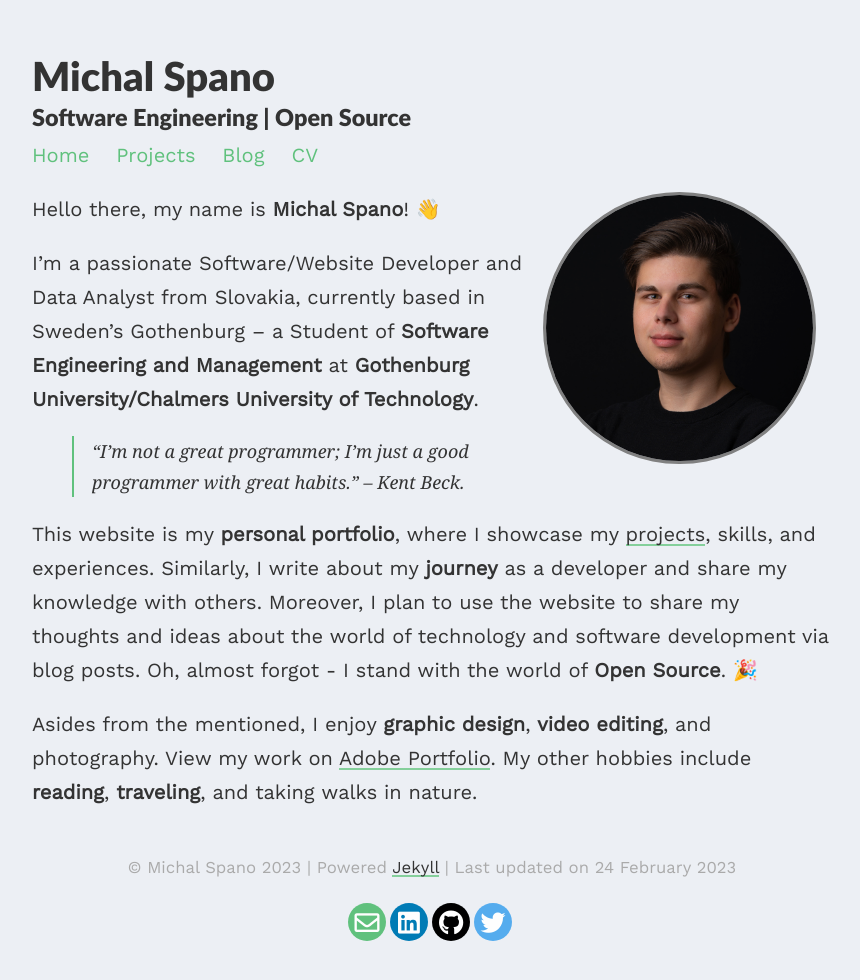
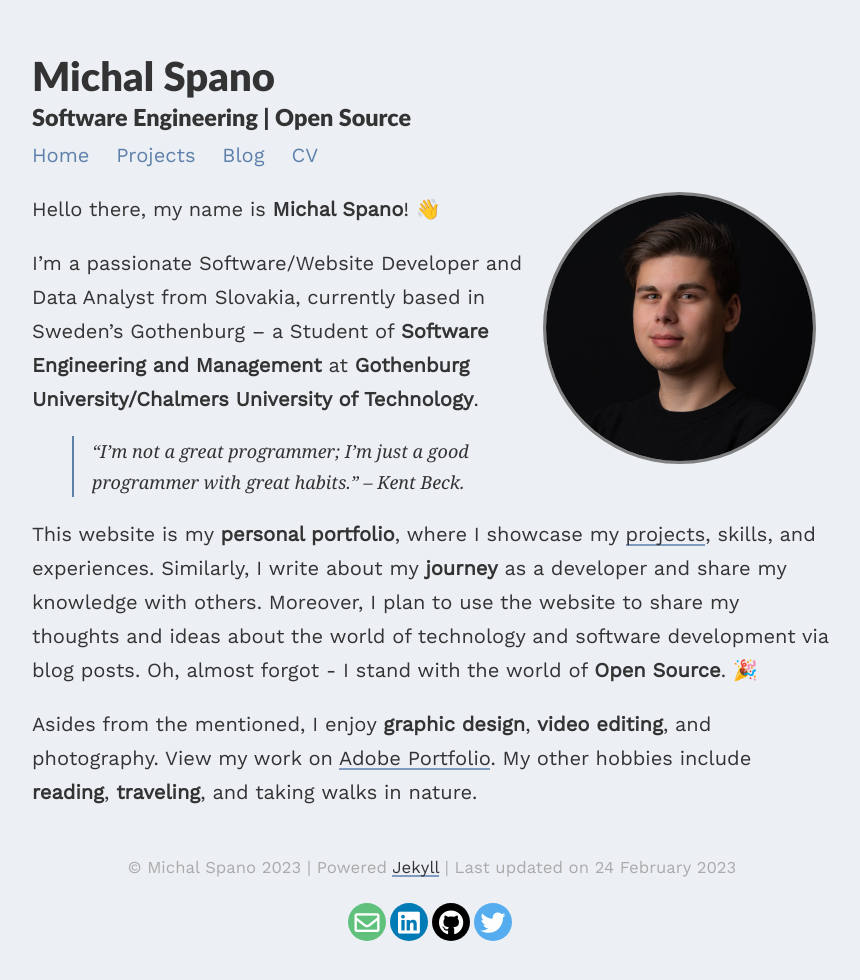
Before and after one commit to michalspano/michalspano.github.io, a Jekyll site: the page built from index.md, in a window 1280 px wide. Shown: the whole page, without its empty margins (208-1068 px from the left). Built offline with Jekyll 4.4.1, drawn with Linux system fonts in a browser that asks for light colours; nearby versions of some CDN libraries.

Commit message:
Change main accent color

```diff
--- a/assets/css/_sass/variables.scss
+++ b/assets/css/_sass/variables.scss
@@ -8,7 +8,8 @@ $spacing-unit:     30px;
 $light-gray:       gray;
 $text-color:       #333;
 $background-color: #fdfdfd;
-$brand-color:      #60c17d;
+// $brand-color:      #60c17d;
+$brand-color:      #5e81ac;
 $projectbox-text:  #1e2126;
 
 // Color scheme for light
```
